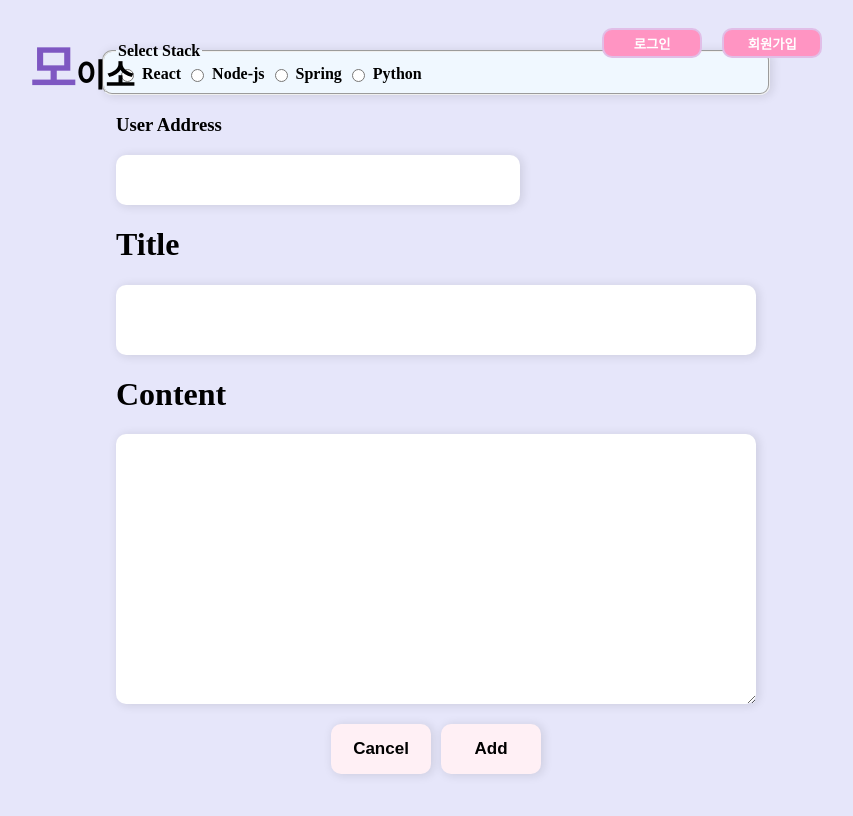
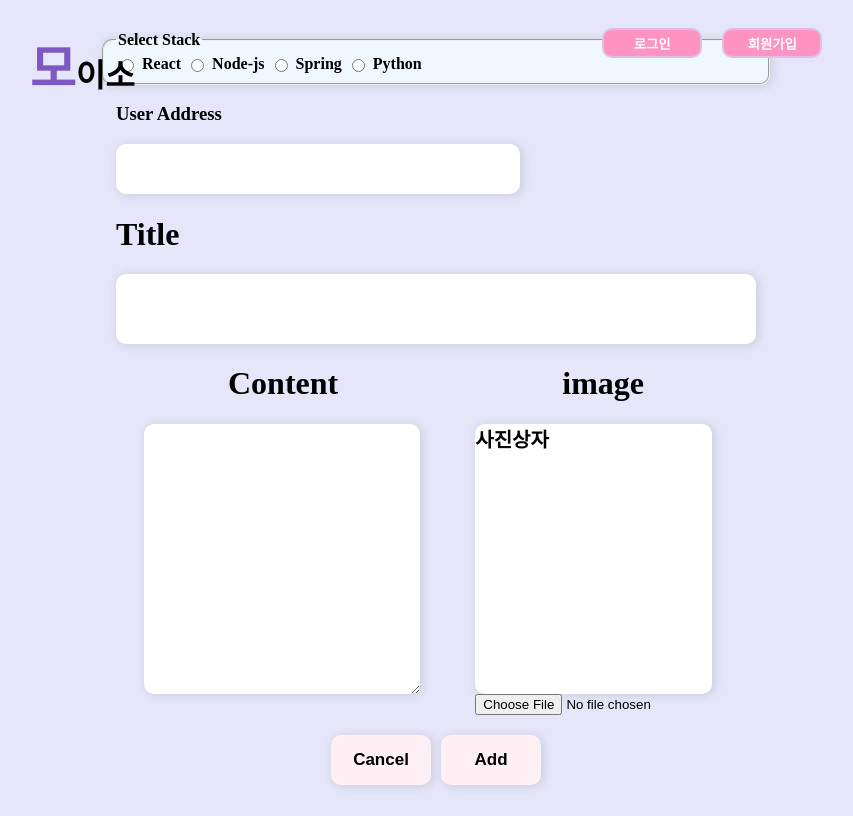
Before and after one commit to adultcho/miniproject_front, a React (Create React App) app: page /Post in a window 1280 px wide. Shown: the whole page, without its empty margins (212-1065 px from the left). Built offline with nearby package versions, Linux system fonts and the light colour scheme; a web font is replaced by a local one.

Commit message:
06-15 05:45분 최신본

```diff
--- a/src/Style/Login.css
+++ b/src/Style/Login.css
@@ -81,10 +81,17 @@ body{
 .Login_Signup{
     margin-top: 20px;
     text-align: center;
+    display: flex;
+    flex-direction:column;
 }
 
 .Login_Signup > a {
     text-decoration: none;
+    margin-top: 15px;
+}
+
+.kakao {
+    color: #c6a700;
 }
 
 .Login_Signup > a:hover{
@@ -387,3 +394,26 @@ align-items: center;
     font-weight: 700;
     font-family: 'SuncheonB';
 }
+
+
+.third-container{
+    display: flex;
+    justify-content: space-around;
+}
+
+.Post_container{
+    display: flex;
+    justify-content: space-around;
+}
+
+.imagebox{
+    width:237px;
+    height: 270px;
+    background-color: #fff;
+    border: none;
+    outline: none;
+    box-shadow: 2px 1px 10px 1px rgb(0 0 0 / 10%);
+    font-size: 20px;
+    transition: all 0.3s ease-in-out;
+    border-radius: 10px;
+}
--- a/src/pages/Login.js
+++ b/src/pages/Login.js
@@ -58,6 +58,7 @@ const Login = () => {
             <button onClick={LoginAxios}> 로그인</button>
             <div className="Login_Signup">
               <a href="/Signup">Are you Join ? </a>
+              <a href="https://kauth.kakao.com/oauth/authorize?client_id=346b2f15b0bcf829529a506449139680&redirect_uri=http://localhost:3000/user/kakao/callback&response_type=code" className="kakao">카카오 로그인하기</a>
             </div>
           </div>
         </div>
--- a/src/pages/Post.js
+++ b/src/pages/Post.js
@@ -25,7 +25,7 @@ const Post = () => {
   const [category, setCategory] = React.useState(null);
 
   //cancel button
-  const cancleHandler = () => {
+  const cancelHandler = () => {
     navigate("/");
   };
 
@@ -127,13 +127,27 @@ const Post = () => {
         </div>
 
         <div className="post_content">
+          <div className="Post_container">
           <h1>Content</h1>
-          <textarea className="Post_input" ref={content_ref} />
+          <h1> image</h1>
+          </div>
+
+        <div className="third-container">
+
+            <textarea className="Post_input" ref={content_ref} />
+
+            <div>
+              <div className="imagebox">사진상자</div>
+              <div><input type="file"/></div>
+            </div>
+
+
+          </div>
         </div>
         <div className="post_btn">
           <button
             type="button"
-            onClick={cancleHandler}
+            onClick={cancelHandler}
             className="post_btn_cancel"
           >
             Cancel
```
